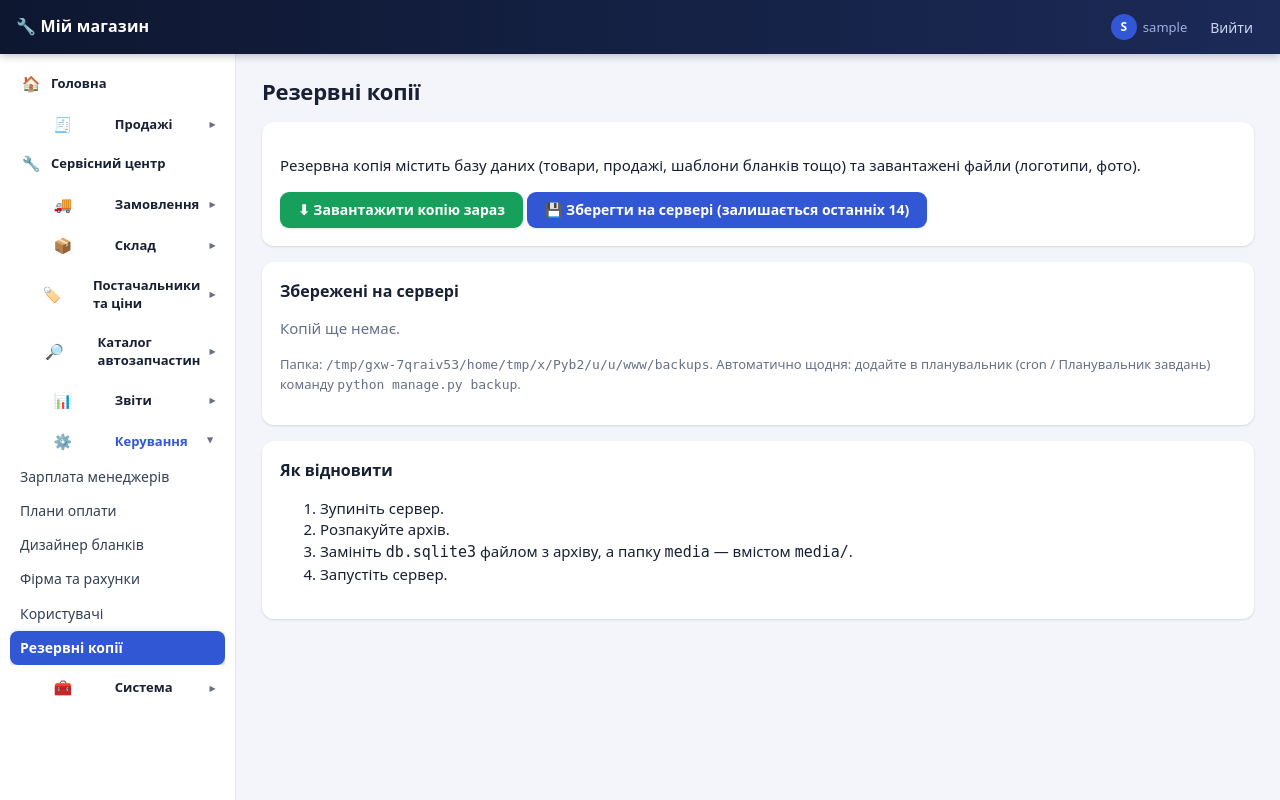
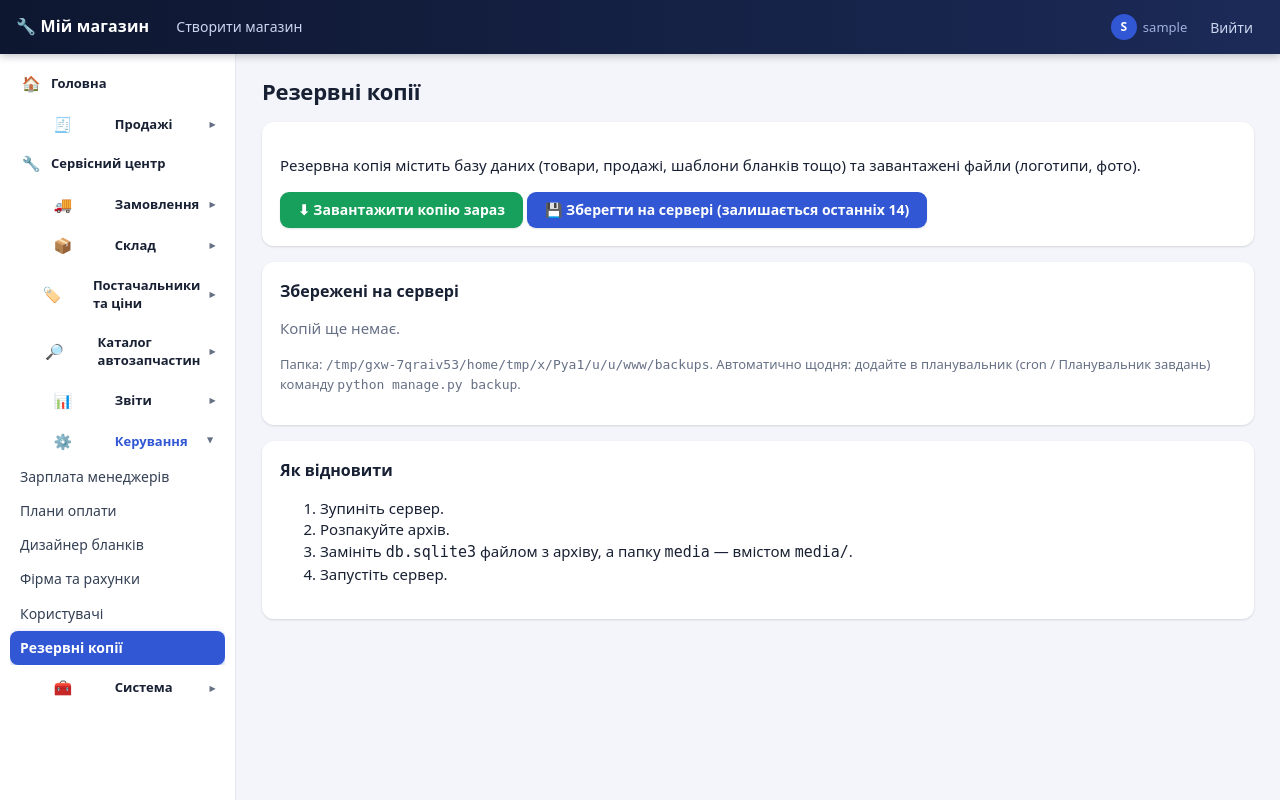
Before and after one commit to pavlo9840-gggpol/crm-prototup, a Django app: page /backup/ in a window 1280 px wide. Run offline with Django 4.2, Linux system fonts and the light colour scheme; the visitor is signed in with stand-in values (Sample User, id 1); data comes from the database, SQL or seed files in the repository; data that the repository does not hold is empty.

Commit message:
feat: expose first workspace onboarding in header

```diff
--- a/core/templates/core/base.html
+++ b/core/templates/core/base.html
@@ -57,7 +57,7 @@ ul.errorlist{list-style:none;padding:0;margin:4px 0;color:var(--bad);font-size:1
 body.sb-open .sidebar{transform:none}main{padding:12px}table{display:block;overflow-x:auto}.top .who span{display:none}}
 @media print{.top,.sidebar,.msg{display:none!important}main{padding:0}.card{box-shadow:none}}
 </style></head><body class="{% block bodyclass %}{% endblock %}">
-{% if user.is_authenticated %}<div class="top">{% if user.is_staff %}<button type="button" class="burger" id="burger" aria-label="Меню">☰</button>{% endif %}<b>🔧 {{ company_name }}</b>{% if company_choices|length > 1 %}<form method="post" action="{% url "select_company" %}" style="margin:0">{% csrf_token %}<select name="company_id" aria-label="Активний магазин" onchange="this.form.submit()" style="max-width:190px;padding:6px 8px;border-radius:7px;border:1px solid #60709b;background:#17264c;color:#fff">{% for membership in company_choices %}<option value="{{ membership.company_id }}" {% if membership.company_id == active_company_id %}selected{% endif %}>{{ membership.company.name }}</option>{% endfor %}</select></form>{% endif %}
+{% if user.is_authenticated %}<div class="top">{% if user.is_staff %}<button type="button" class="burger" id="burger" aria-label="Меню">☰</button>{% endif %}<b>🔧 {{ company_name }}</b>{% if not active_company_id %}<a href="{% url "workspace_new" %}">Створити магазин</a>{% endif %}{% if company_choices|length > 1 %}<form method="post" action="{% url "select_company" %}" style="margin:0">{% csrf_token %}<select name="company_id" aria-label="Активний магазин" onchange="this.form.submit()" style="max-width:190px;padding:6px 8px;border-radius:7px;border:1px solid #60709b;background:#17264c;color:#fff">{% if not active_company_id %}<option value="" selected disabled>Оберіть магазин</option>{% endif %}{% for membership in company_choices %}<option value="{{ membership.company_id }}" {% if membership.company_id == active_company_id %}selected{% endif %}>{{ membership.company.name }}</option>{% endfor %}</select></form>{% endif %}
 {% if not user.is_staff %}<div class="nav">{% for label, name in cashier_nav %}{% url name as href %}<a href="{{ href }}" class="{% if cur_url == name %}on{% endif %}">{{ label }}</a>{% endfor %}</div>{% endif %}
 <span class="sp"></span>{% if user.is_staff %}{% for r in rates_chip %}<a href="{% url 'rates' %}" class="rate" title="Курс НБУ / ваш курс. Натисніть, щоб змінити{% if r.stale %}. Курс застарів!{% endif %}" style="font-weight:600;{% if r.stale %}color:#ffd27a{% endif %}">{{ r.code }} {{ r.rate|floatformat:2 }}{% if r.stale %} ⚠{% endif %}</a>{% endfor %}{% endif %}<span class="who"><i>{{ user.username|slice:":1"|upper }}</i><span>{{ user.username }}</span></span>
 <form method="post" action="{% url 'logout' %}">{% csrf_token %}<button>Вийти</button></form></div>{% endif %}
```
